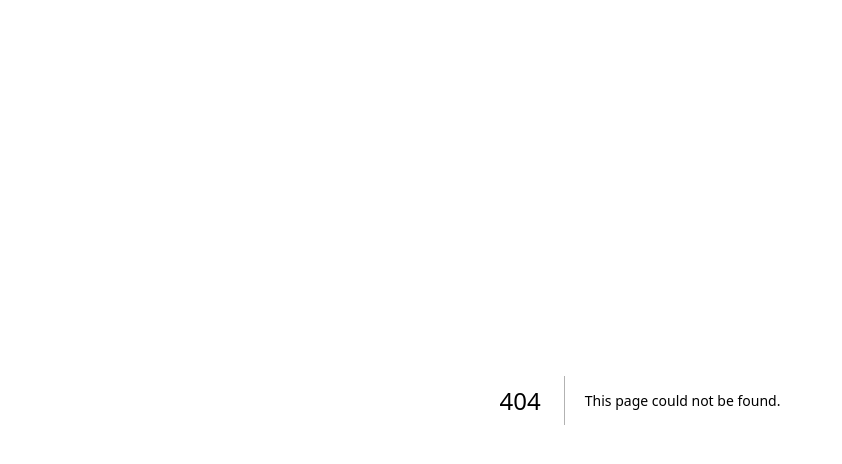
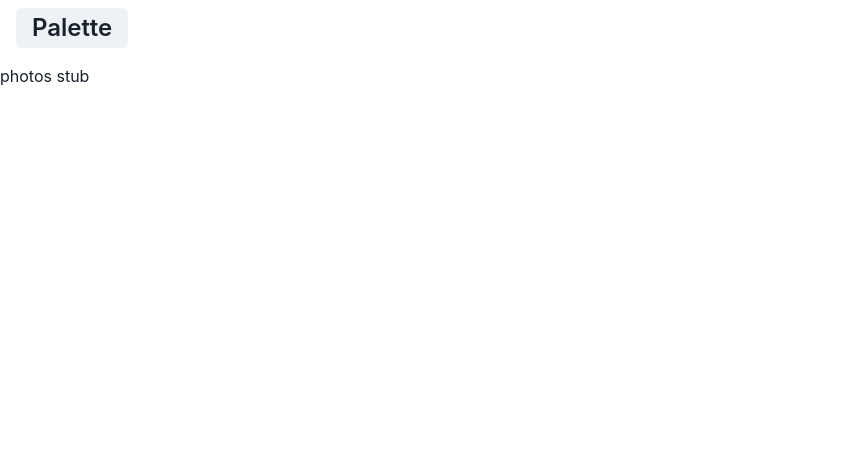
Before and after one commit to toblrne/palette, a Next.js app in the folder frontend/: page / in a window 1280 px wide. Before the commit this address had no page. Shown: the top 464 px of the page, without its empty margins (0-842 px from the left). Built offline with nearby package versions, Linux system fonts and the light colour scheme.

Commit message:
pages back

```diff
--- /dev/null
+++ b/frontend/pages/_app.tsx
@@ -0,0 +1,13 @@
+import type { AppProps } from 'next/app'
+import { ChakraProvider } from "@chakra-ui/react";
+
+
+function MyApp({ Component, pageProps }: AppProps) {
+  return (
+    <ChakraProvider>
+      <Component {...pageProps} />
+    </ChakraProvider>
+  )
+}
+
+export default MyApp
--- /dev/null
+++ b/frontend/pages/index.tsx
@@ -0,0 +1,21 @@
+import { Box } from '@chakra-ui/react'
+import type { NextPage } from 'next'
+import Head from 'next/head'
+import Navbar from "../components/Navbar";
+
+
+const Home: NextPage = () => {
+  return (
+    <Box minH="100vh" position="relative">
+      <Head>
+        Palette
+      </Head>
+      <Navbar />
+      <Box>
+        photos stub
+      </Box>
+    </Box>
+  )
+}
+
+export default Home
```
Also changed, not shown: frontend/pages/[user]/liked.tsx (deleted), frontend/pages/[user]/photos.tsx (deleted), frontend/pages/[user]/upload.tsx (deleted), frontend/pages/photo/[id].tsx (deleted).
